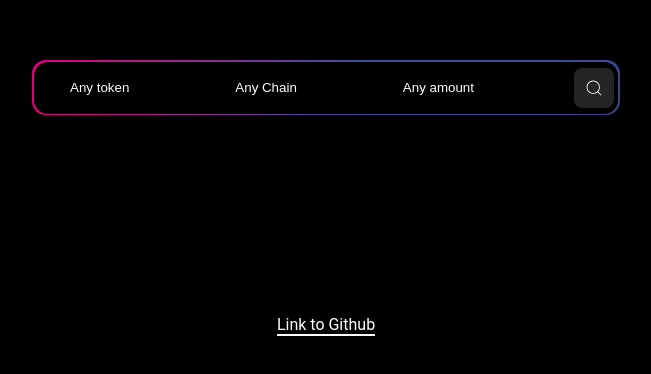
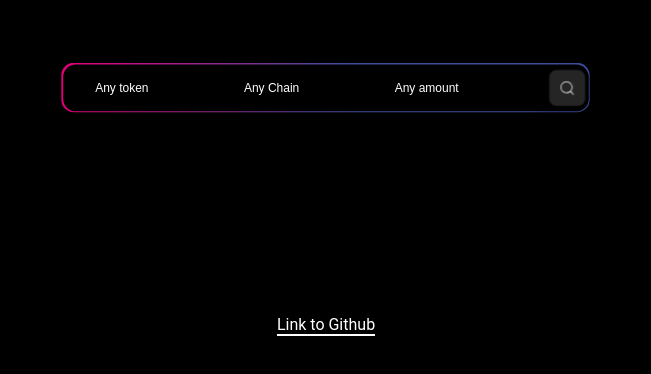
Before and after one commit to ap211unitech/Polkadex-Frontend-Challange, a Next.js app: page / in a window 1280 px wide. Shown: the part 302-676 px from the top of the page, without its empty margins (314-965 px from the left). Built offline with nearby package versions, Linux system fonts and the light colour scheme.

Commit message:
Small change in animation

```diff
--- a/pages/index.jsx
+++ b/pages/index.jsx
@@ -55,6 +55,7 @@ export default function Home() {
     if (!refOne.current.contains(e.target)) {
       console.log('Clicked outside');
       setCardToDisplay(0);
+      setMenu(false);
     }
   }
 
@@ -67,7 +68,13 @@ export default function Home() {
         <link rel="icon" href="/favicon.ico" />
       </Head>
 
-      {!menu ? <ModuleBorderWrap>
+      {!menu ?
+        <motion.div
+          initial={{ scale: 0.8 }}
+          animate={{ scale: 0.9 }}
+          transition={{ duration: 0.4 }}
+        >
+          <ModuleBorderWrap>
             <Wrapper onClick={() => setMenu(true)} ref={refOne}>
               <Button setCardToDisplay={setCardToDisplay} text={token.subTitle} />
               <Button setCardToDisplay={setCardToDisplay} text={chain.subTitle} />
@@ -77,11 +84,12 @@ export default function Home() {
               </Icon>
             </Wrapper>
           </ModuleBorderWrap>
+        </motion.div>
         :
         <motion.div
-          initial={{ scaleX: 0.5, scaleY: 0.5 }}
-          animate={{ scaleX: 1, scaleY: 1 }}
-          transition={{ duration: 0.3 }}
+          initial={{ scale: 0.9 }}
+          animate={{ scale: 1 }}
+          transition={{ duration: 0.8 }}
         >
           <ModuleBorderWrap isMenuVisible={menu}>
             <Wrapper ref={refOne}>
```
Lines whose indentation alone changed are shown as unchanged.
